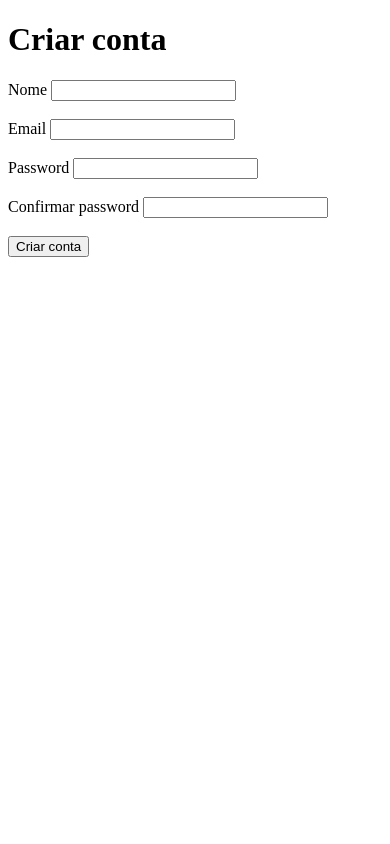
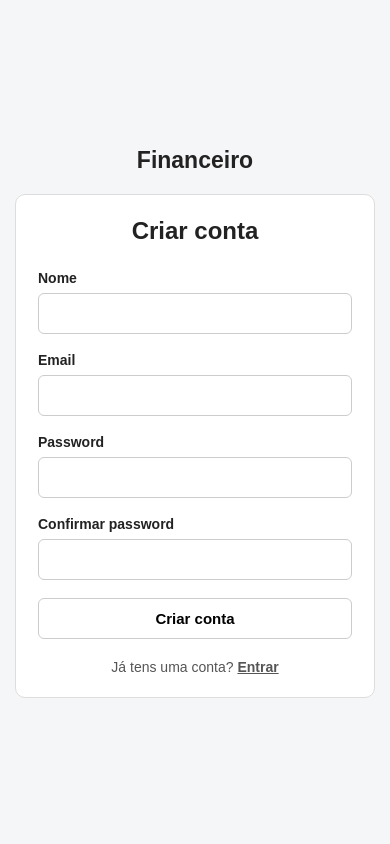
Before and after one commit to MarioS136/financeiro, a PHP site: page /register.php in a window 390 px wide. Run offline with PHP 8.4, Linux system fonts and the light colour scheme.

Commit message:
nova alter.

```diff
--- a/public/register.php
+++ b/public/register.php
@@ -116,71 +116,317 @@ if ($_SERVER['REQUEST_METHOD'] === 'POST') {
 
 <!DOCTYPE html>
 <html lang="pt">
+
 <head>
+
     <meta charset="UTF-8">
-    <meta name="viewport" content="width=device-width, initial-scale=1.0">
+
+    <meta
+        name="viewport"
+        content="width=device-width, initial-scale=1.0"
+    >
 
     <title>Criar conta</title>
+
+
+    <style>
+
+        * {
+            box-sizing: border-box;
+        }
+
+
+        body {
+            margin: 0;
+            font-family: Arial, sans-serif;
+            background: #f5f6f8;
+            color: #222;
+
+            min-height: 100vh;
+
+            display: flex;
+            align-items: center;
+            justify-content: center;
+
+            padding: 20px;
+        }
+
+
+        .register-container {
+            width: min(420px, 100%);
+        }
+
+
+        .app-name {
+            text-align: center;
+            margin: 0 0 20px 0;
+            font-size: 26px;
+        }
+
+
+        .register-section {
+            background: #ffffff;
+            border: 1px solid #ddd;
+            border-radius: 10px;
+            padding: 28px;
+        }
+
+
+        .register-section h1 {
+            margin: 0 0 25px 0;
+            text-align: center;
+            font-size: 24px;
+        }
+
+
+        .form-group {
+            margin-bottom: 18px;
+        }
+
+
+        .form-group label {
+            display: block;
+            margin-bottom: 7px;
+            font-weight: bold;
+            font-size: 14px;
+        }
+
+
+        .form-group input {
+            width: 100%;
+            padding: 11px 12px;
+            border: 1px solid #ccc;
+            border-radius: 6px;
+            background: #ffffff;
+            font-size: 15px;
+        }
+
+
+        .form-group input:focus {
+            outline: none;
+            border-color: #999;
+        }
+
+
+        .errors {
+            margin-bottom: 20px;
+            padding: 15px 18px;
+            border: 1px solid #d8b4b4;
+            border-radius: 6px;
+            background: #faf3f3;
+        }
+
+
+        .errors ul {
+            margin: 0;
+            padding-left: 20px;
+        }
+
+
+        .errors li {
+            margin-bottom: 5px;
+        }
+
+
+        .errors li:last-child {
+            margin-bottom: 0;
+        }
+
+
+        .success {
+            margin-bottom: 20px;
+            padding: 15px 18px;
+            border: 1px solid #b8d8c0;
+            border-radius: 6px;
+            background: #f3faf5;
+        }
+
+
+        .success p {
+            margin: 0;
+        }
+
+
+        .btn {
+            width: 100%;
+            padding: 11px 14px;
+            border: 1px solid #ccc;
+            border-radius: 6px;
+            background: #ffffff;
+            cursor: pointer;
+            font-size: 15px;
+            font-weight: bold;
+        }
+
+
+        .btn:hover {
+            background: #eeeeee;
+        }
+
+
+        .login-link {
+            margin: 20px 0 0 0;
+            text-align: center;
+            color: #555;
+            font-size: 14px;
+        }
+
+
+        .login-link a {
+            color: inherit;
+            font-weight: bold;
+        }
+
+
+        @media (max-width: 500px) {
+
+            body {
+                padding: 15px;
+            }
+
+
+            .register-section {
+                padding: 22px;
+            }
+
+
+            .app-name {
+                font-size: 23px;
+            }
+
+        }
+
+    </style>
+
 </head>
 
 <body>
 
-    <h1>Criar conta</h1>
+
+<div class="register-container">
+
+
+    <h1 class="app-name">
+        Financeiro
+    </h1>
+
+
+    <section class="register-section">
+
+
+        <h1>
+            Criar conta
+        </h1>
+
 
         <?php if (!empty($errors)): ?>
-        <div>
+
+            <div class="errors">
+
                 <ul>
+
                     <?php foreach ($errors as $error): ?>
+
                         <li>
-                        <?= htmlspecialchars($error, ENT_QUOTES, 'UTF-8') ?>
+
+                            <?= htmlspecialchars(
+                                $error,
+                                ENT_QUOTES,
+                                'UTF-8'
+                            ) ?>
+
                         </li>
+
                     <?php endforeach; ?>
+
                 </ul>
+
             </div>
+
         <?php endif; ?>
 
+
         <?php if ($success !== ''): ?>
+
+            <div class="success">
+
                 <p>
-            <?= htmlspecialchars($success, ENT_QUOTES, 'UTF-8') ?>
+
+                    <?= htmlspecialchars(
+                        $success,
+                        ENT_QUOTES,
+                        'UTF-8'
+                    ) ?>
+
                 </p>
+
+            </div>
+
         <?php endif; ?>
 
-    <form method="POST" action="">
+
+        <form
+            method="POST"
+            action=""
+        >
 
             <?= csrf_field() ?>
 
-        <div>
-            <label for="name">Nome</label>
+
+            <div class="form-group">
+
+                <label for="name">
+                    Nome
+                </label>
+
 
                 <input
                     type="text"
                     id="name"
                     name="name"
-                value="<?= htmlspecialchars($name, ENT_QUOTES, 'UTF-8') ?>"
+                    value="<?= htmlspecialchars(
+                        $name,
+                        ENT_QUOTES,
+                        'UTF-8'
+                    ) ?>"
                     maxlength="100"
+                    autocomplete="name"
                     required
                 >
+
             </div>
 
-        <br>
 
-        <div>
-            <label for="email">Email</label>
+            <div class="form-group">
+
+                <label for="email">
+                    Email
+                </label>
+
 
                 <input
                     type="email"
                     id="email"
                     name="email"
-                value="<?= htmlspecialchars($email, ENT_QUOTES, 'UTF-8') ?>"
+                    value="<?= htmlspecialchars(
+                        $email,
+                        ENT_QUOTES,
+                        'UTF-8'
+                    ) ?>"
                     maxlength="255"
+                    autocomplete="email"
                     required
                 >
+
             </div>
 
-        <br>
 
-        <div>
-            <label for="password">Password</label>
+            <div class="form-group">
+
+                <label for="password">
+                    Password
+                </label>
+
 
                 <input
                     type="password"
@@ -188,16 +434,19 @@ if ($_SERVER['REQUEST_METHOD'] === 'POST') {
                     name="password"
                     minlength="8"
                     maxlength="255"
+                    autocomplete="new-password"
                     required
                 >
+
             </div>
 
-        <br>
 
-        <div>
+            <div class="form-group">
+
                 <label for="password_confirmation">
                     Confirmar password
                 </label>
+
 
                 <input
                     type="password"
@@ -205,17 +454,40 @@ if ($_SERVER['REQUEST_METHOD'] === 'POST') {
                     name="password_confirmation"
                     minlength="8"
                     maxlength="255"
+                    autocomplete="new-password"
                     required
                 >
+
             </div>
 
-        <br>
 
-        <button type="submit">
+            <button
+                type="submit"
+                class="btn"
+            >
                 Criar conta
             </button>
 
         </form>
 
+
+        <p class="login-link">
+
+            Já tens uma conta?
+
+            <a href="login.php">
+                Entrar
+            </a>
+
+        </p>
+
+
+    </section>
+
+
+</div>
+
+
 </body>
+
 </html>
```
Lines whose indentation alone changed are shown as unchanged.
